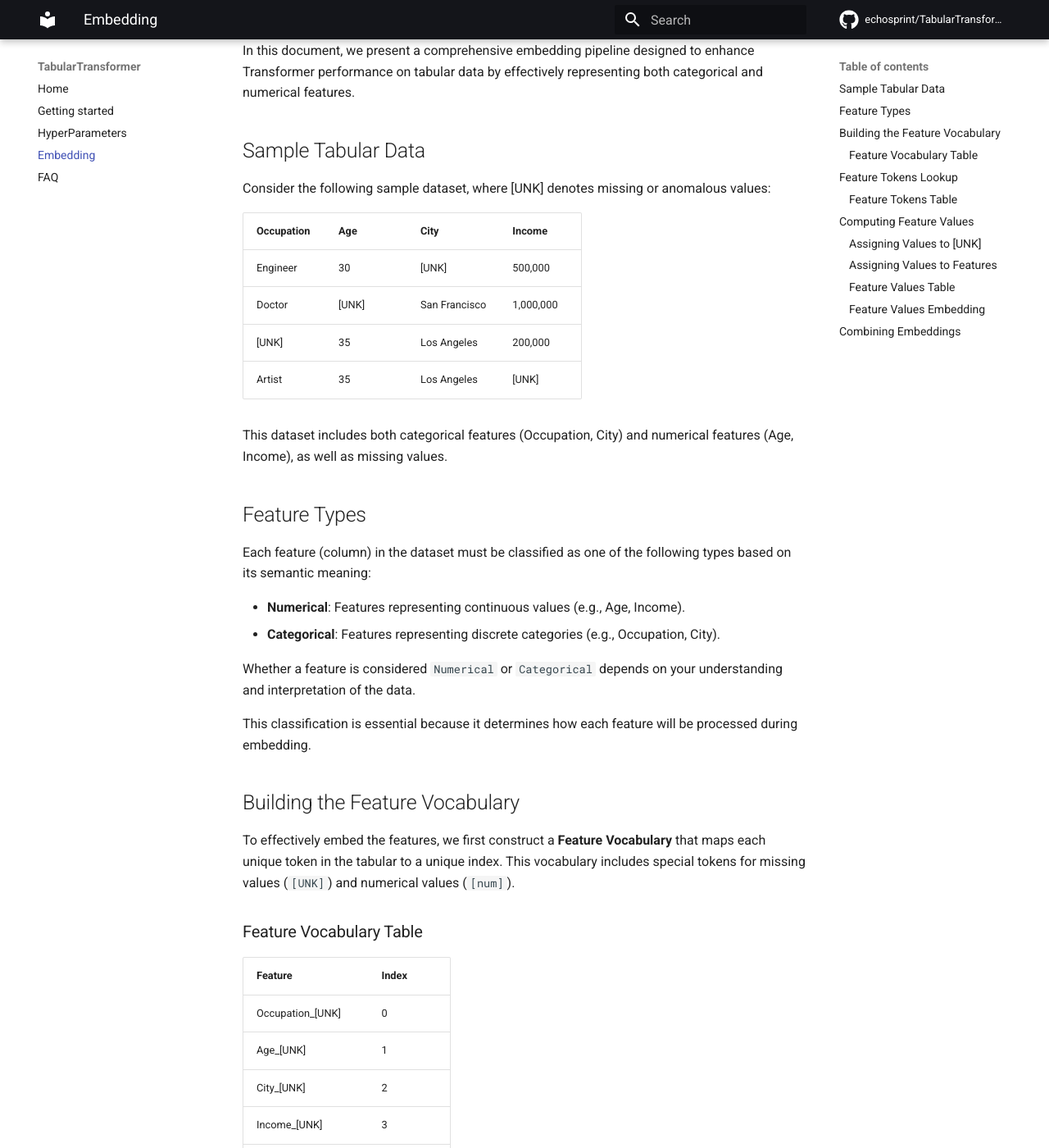
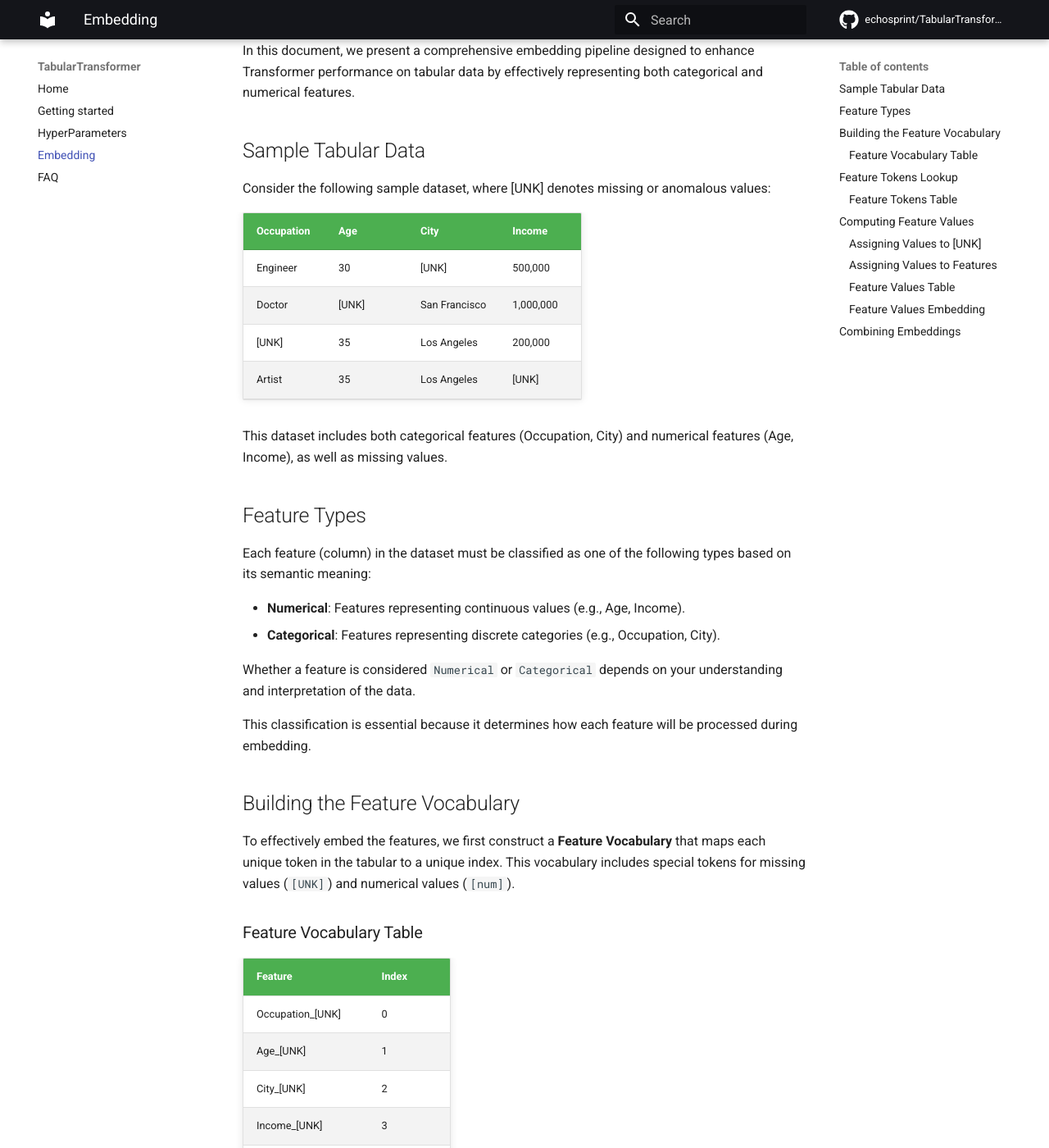
Before and after one commit to echosprint/TabularTransformer, an MkDocs documentation site: the page built from docs/embedding.md, in a window 1280 px wide and 1400 px high, scrolled down 316 px. Shown: the whole window at 82% size. Built offline with MkDocs 1.6.1 and Material for MkDocs 9.7.7, drawn with Linux system fonts in a browser that asks for light colours; comment, search, counter and statistics services are not loaded.

Commit message:
table style

```diff
--- /dev/null
+++ b/docs/css/table.css
@@ -0,0 +1,76 @@
+/* Basic table styling for Colab-like appearance */
+table {
+    border-collapse: collapse;
+    margin: 25px 0;
+    font-size: 16px;
+    font-family: 'Roboto', sans-serif;
+    width: 100%;
+    max-width: 100%;
+    background-color: #f9f9f9;
+    border-radius: 5px;
+    overflow: hidden;
+    box-shadow: 0 0 10px rgba(0, 0, 0, 0.1);
+}
+
+/* Header styling */
+table thead th {
+    background-color: #4caf50; /* Colab-like green header */
+    color: white;
+    text-align: left;
+    padding: 12px 15px;
+    font-weight: bold;
+}
+
+/* Table body rows */
+table tbody tr {
+    border-bottom: 1px solid #ddd;
+}
+
+/* Zebra stripes on alternating rows */
+table tbody tr:nth-of-type(even) {
+    background-color: #f3f3f3;
+}
+
+/* Table cells */
+table td, table th {
+    padding: 12px 15px;
+    text-align: left;
+    vertical-align: middle;
+}
+
+/* Hover effect on rows */
+table tbody tr:hover {
+    background-color: #f1f1f1;
+}
+
+/* Make the table responsive on smaller screens */
+@media screen and (max-width: 768px) {
+    table {
+        width: 100%;
+    }
+
+    table thead {
+        display: none; /* Hide the header */
+    }
+
+    table tbody tr {
+        display: block;
+        margin-bottom: 20px;
+    }
+
+    table tbody tr td {
+        display: block;
+        text-align: right;
+        padding-left: 50%;
+        position: relative;
+    }
+
+    table tbody tr td::before {
+        content: attr(data-label);
+        position: absolute;
+        left: 0;
+        padding-left: 15px;
+        font-weight: bold;
+        text-align: left;
+    }
+}
--- a/mkdocs.yml
+++ b/mkdocs.yml
@@ -58,3 +58,4 @@ extra_javascript:
 
 extra_css:
   - https://unpkg.com/katex@0/dist/katex.min.css
+  - css/table.css
```
